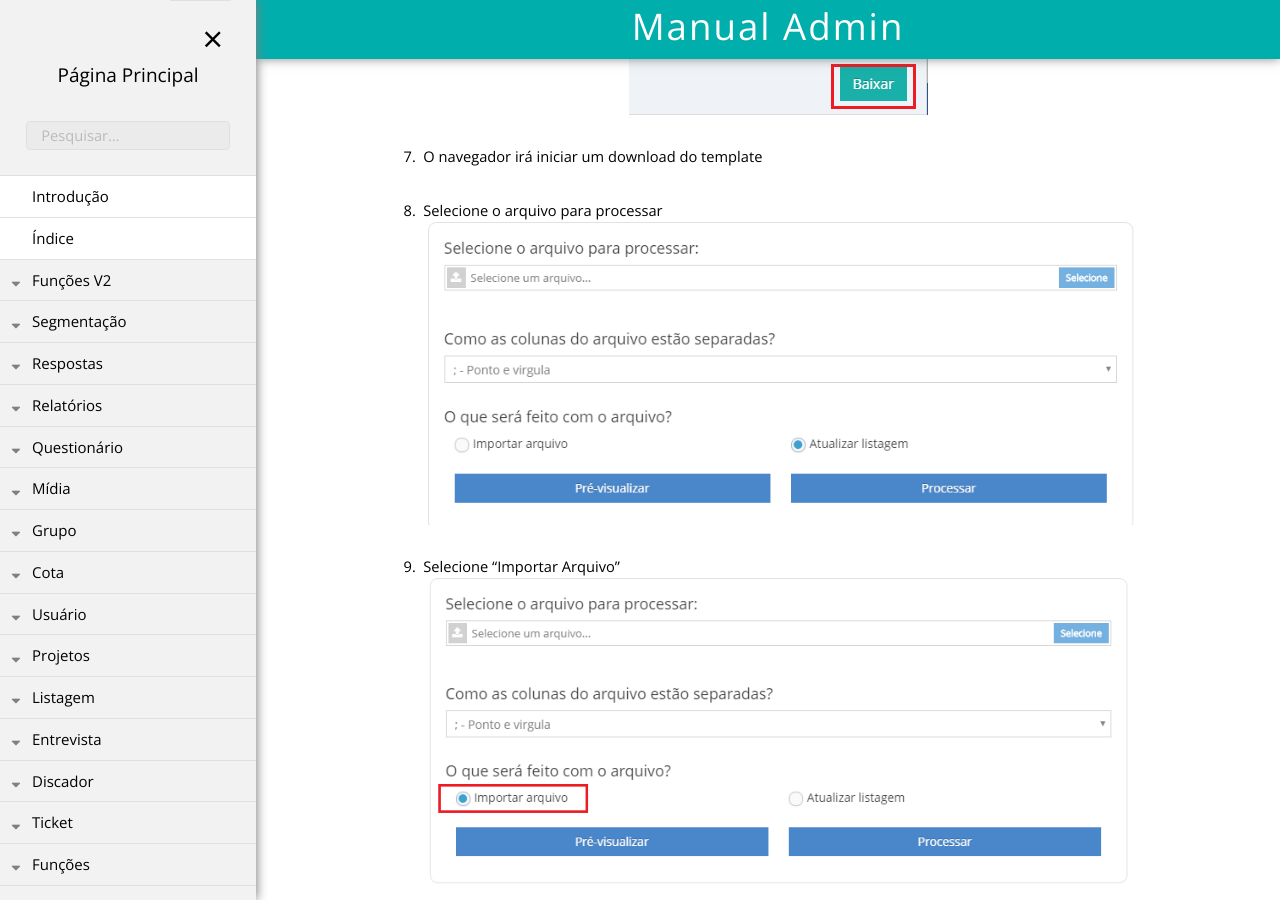
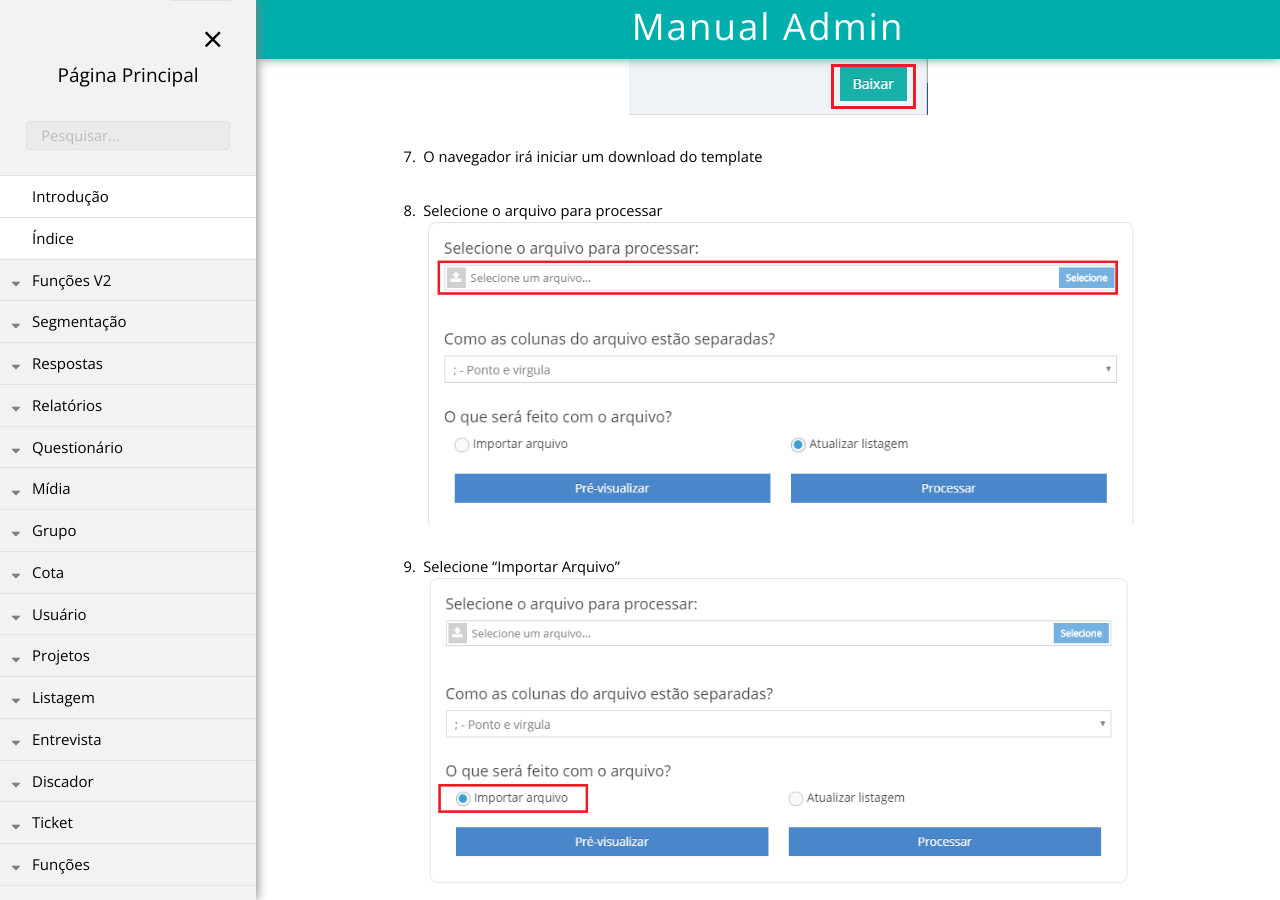
Before and after one commit to rogerio-figueiredo-hsr/hsrtechonline.github.io, a Jekyll site: the page built from _posts/2020-02-07-adicionar-listagem-novo.md, in a window 1280 px wide and 900 px high, scrolled down 1447 px. Built offline with Jekyll 4.4.1, drawn with Linux system fonts in a browser that asks for light colours.

Commit message:
adicionar-listagem

```diff
--- a/_posts/2020-02-07-adicionar-listagem-novo.md
+++ b/_posts/2020-02-07-adicionar-listagem-novo.md
@@ -36,7 +36,7 @@ pasta: "Listagem"
 7. O navegador irá iniciar um download do template
 
 8. Selecione o arquivo para processar
-![Imagem de apoio 5]({{"/assets/img/arquivo-processamento.png" | prepend: site.baseurl}})
+![Imagem de apoio 5]({{"/assets/img/arquivo-processamento-selecionar.png" | prepend: site.baseurl}})
 
 {:start="9"}
 9. Selecione "Importar Arquivo"
```
Also changed, not shown: assets/img/arquivo-processamento-selecionar.png (added).
